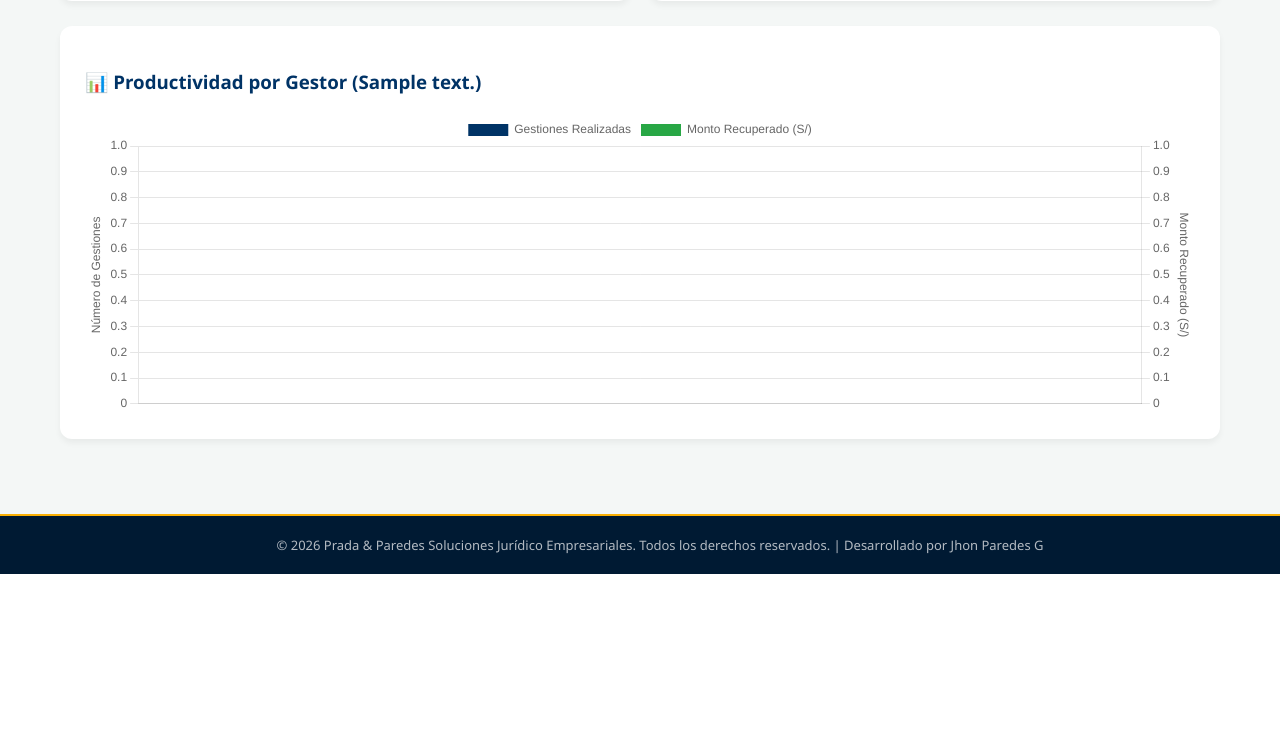
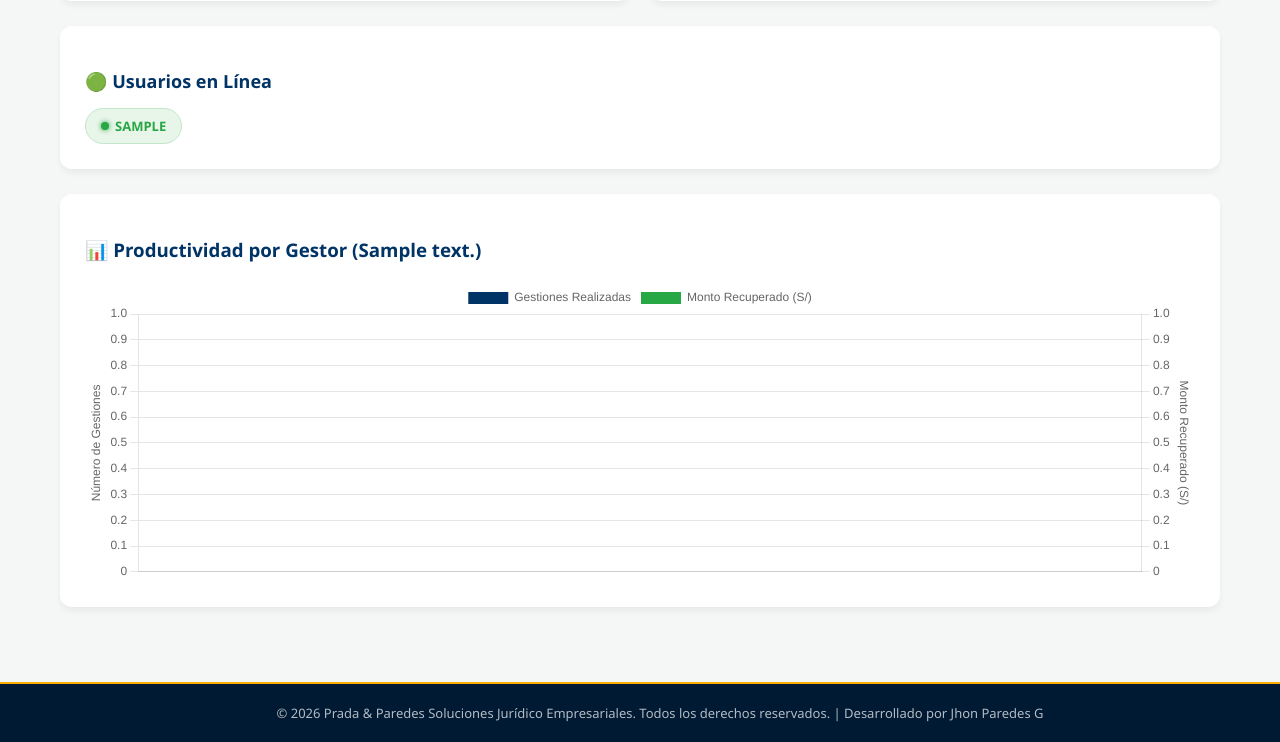
Before and after one commit to JhonParedes-PyP/crm-pyp, a Django app: template cobranza/templates/cobranza/dashboard.html in a window 1280 px wide. Shown: the part 809-1551 px from the top of the page. Before the commit the page ends 1383 px from the top, so only its background shows below. Run offline with Django 5.2, Linux system fonts and the light colour scheme; data comes from the database, SQL or seed files in the repository; tables that the repository leaves empty hold one stand-in row (values such as "Sample post"); the template is opened without the code that fills it: values that come from a table or form of the project are taken from there, most other values are stand-ins (such as "Sample title", 1, 10 or a date in 2020).

Commit message:
Add online users feature in dashboard for gerentes

```diff
--- a/cobranza/templates/cobranza/dashboard.html
+++ b/cobranza/templates/cobranza/dashboard.html
@@ -82,6 +82,20 @@
         {% endif %}
     </div>
 </div>
+
+{% if usuarios_online %}
+<div style="background: white; padding: 25px; border-radius: 12px; box-shadow: 0 4px 6px rgba(0,0,0,0.05); margin-bottom: 25px;">
+    <h3 style="color: #003366; margin-bottom: 15px; font-size: 18px;">🟢 Usuarios en Línea</h3>
+    <div style="display: flex; gap: 10px; flex-wrap: wrap;">
+        {% for u in usuarios_online %}
+        <div style="background: #e8f5e9; color: #28a745; padding: 8px 15px; border-radius: 20px; font-weight: bold; font-size: 13px; display: flex; align-items: center; gap: 6px; border: 1px solid #c3e6cb;">
+            <span style="display: inline-block; width: 8px; height: 8px; background: #28a745; border-radius: 50%; box-shadow: 0 0 5px #28a745;"></span>
+            {{ u.username|upper }}
+        </div>
+        {% endfor %}
+    </div>
+</div>
+{% endif %}
 
 <!-- Gráfico de Productividad por Gestor (Barras) -->
 <div style="background: white; padding: 25px; border-radius: 12px; box-shadow: 0 4px 6px rgba(0,0,0,0.05); margin-bottom: 25px;">
--- a/crm_pyp_config/settings.py
+++ b/crm_pyp_config/settings.py
@@ -146,6 +146,7 @@ MIDDLEWARE = [
     'django.contrib.auth.middleware.AuthenticationMiddleware',
     'django.contrib.messages.middleware.MessageMiddleware',
     'django.middleware.clickjacking.XFrameOptionsMiddleware',
+    'cobranza.middleware.UserActivityMiddleware',
 ]
 
 ROOT_URLCONF = 'crm_pyp_config.urls'
```
Also changed, not shown: cobranza/dashboard_views.py (+11 -0 lines), cobranza/middleware.py (added, +12 -0 lines).
